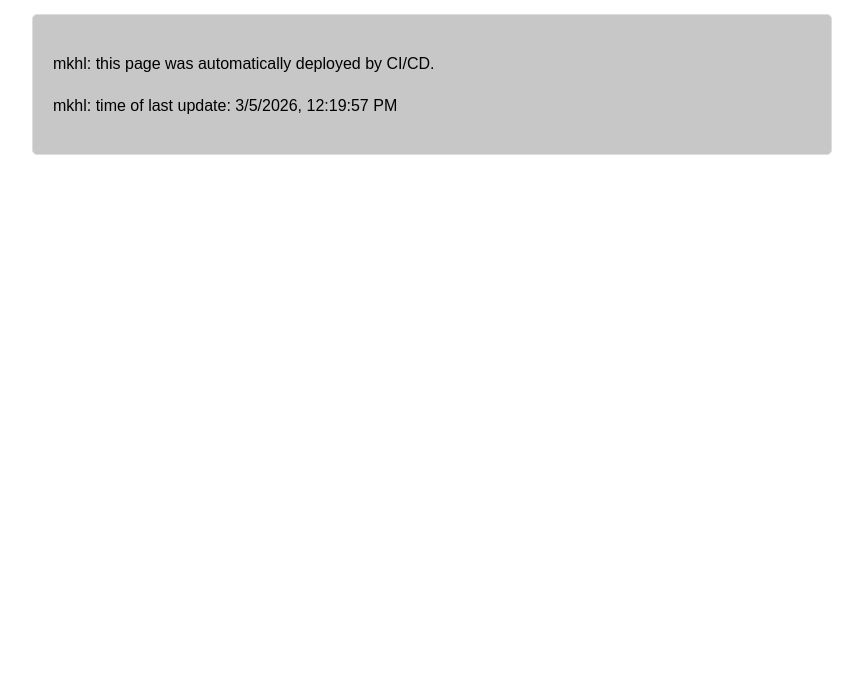
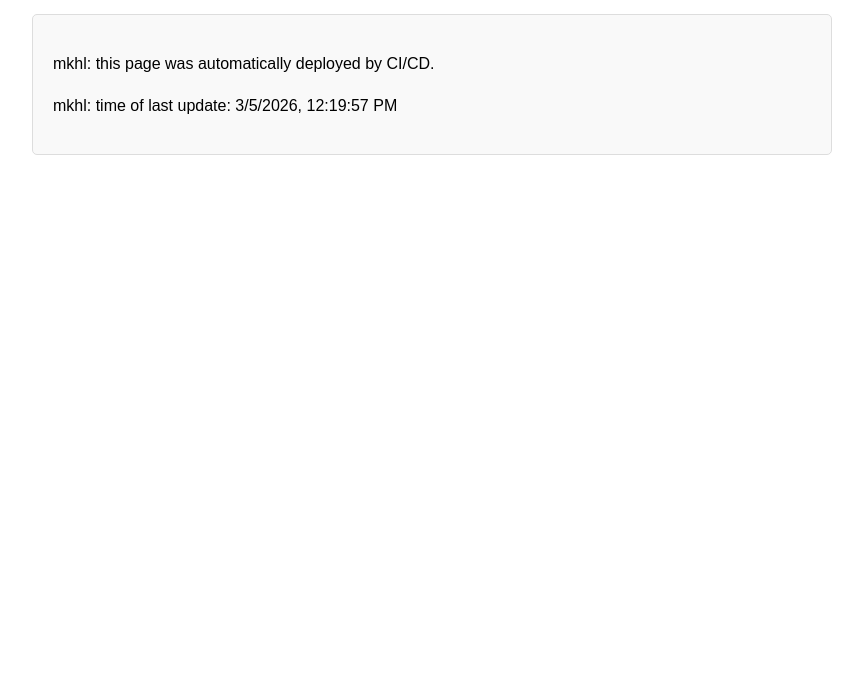
Before and after one commit to mykolakhekalo-creator/mkhl_test_CICD, a plain HTML site: page index.html in a window 1280 px wide. Shown: the part 100-800 px from the top of the page, without its empty margins (208-1071 px from the left). Drawn offline with Linux system fonts and the light colour scheme.

Commit message:
Change background color of container to light gray

```diff
--- a/index.html
+++ b/index.html
@@ -17,7 +17,7 @@
             border: 1px solid #ddd;
             padding: 20px;
             border-radius: 5px;
-            background-color: #c7c7c7;
+            background-color: #f9f9f9;
         }
     </style>
 </head>
```
